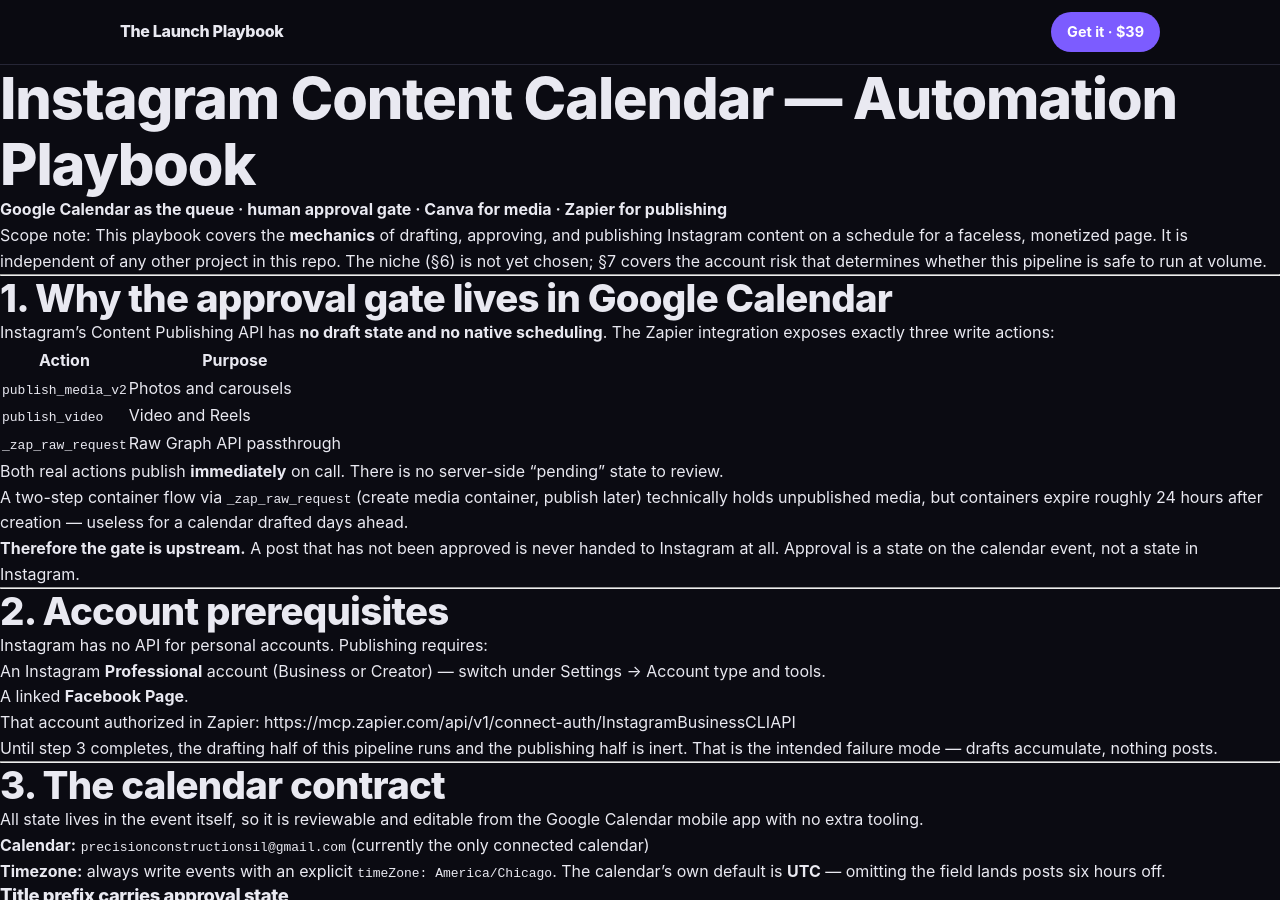
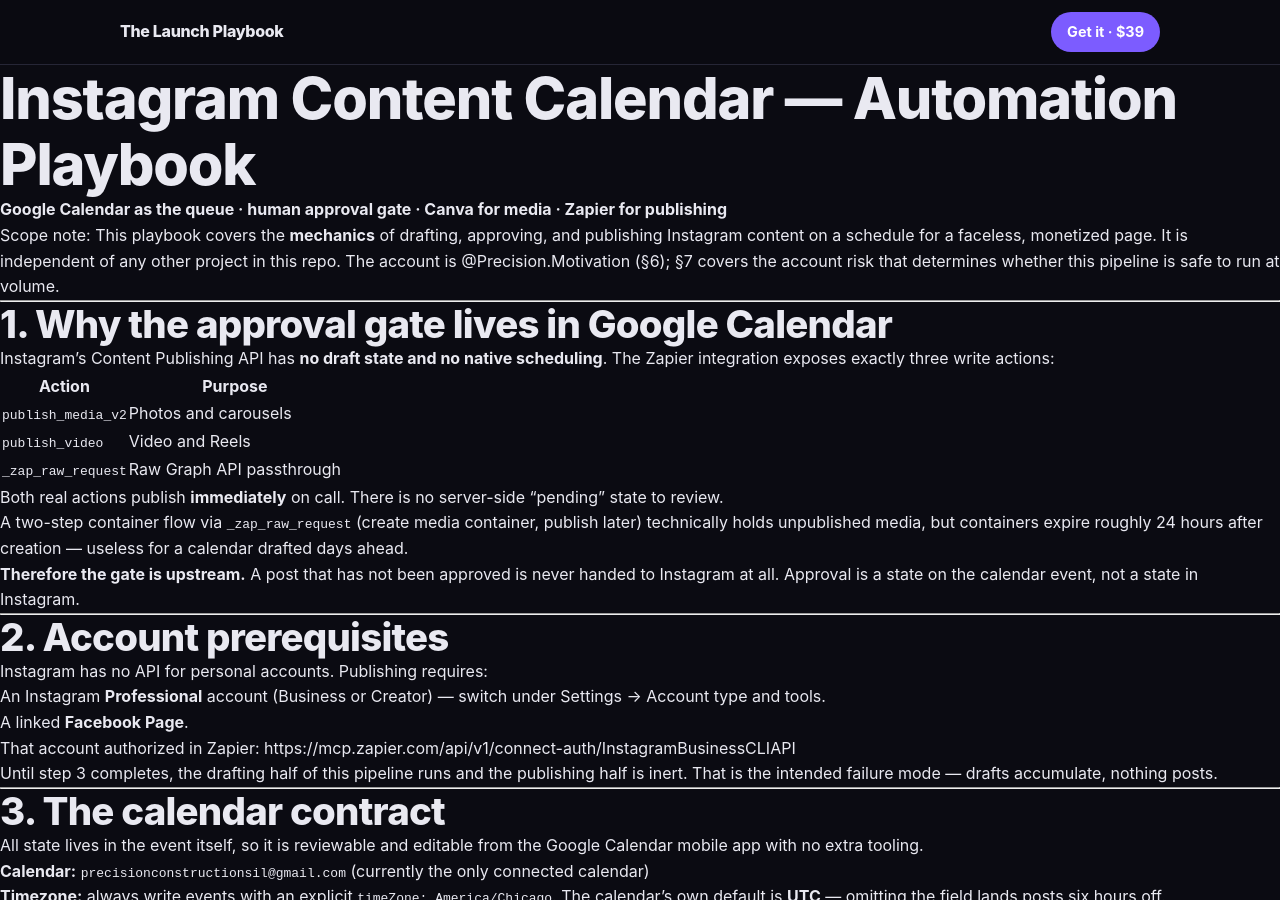
Before and after one commit to cwayne0015-bit/1, a Jekyll site: the page built from instagram/content-calendar.md, in a window 1280 px wide and 900 px high. Built offline with Jekyll 4.4.1, drawn with Linux system fonts in a browser that asks for light colours; our own code applies the rules of GitHub Pages for plain Markdown files.

Commit message:
Update scope note now that the account is identified
Co-Authored-By: Claude Opus 5 <noreply@anthropic.com>
Claude-Session: https://claude.ai/code/session_01Fnszf3CPe8v4H9wnpq55XX

```diff
--- a/instagram/content-calendar.md
+++ b/instagram/content-calendar.md
@@ -1,7 +1,7 @@
 # Instagram Content Calendar — Automation Playbook
 **Google Calendar as the queue · human approval gate · Canva for media · Zapier for publishing**
 
-> Scope note: This playbook covers the **mechanics** of drafting, approving, and publishing Instagram content on a schedule for a faceless, monetized page. It is independent of any other project in this repo. The niche (§6) is not yet chosen; §7 covers the account risk that determines whether this pipeline is safe to run at volume.
+> Scope note: This playbook covers the **mechanics** of drafting, approving, and publishing Instagram content on a schedule for a faceless, monetized page. It is independent of any other project in this repo. The account is @Precision.Motivation (§6); §7 covers the account risk that determines whether this pipeline is safe to run at volume.
 
 ---
 
```
